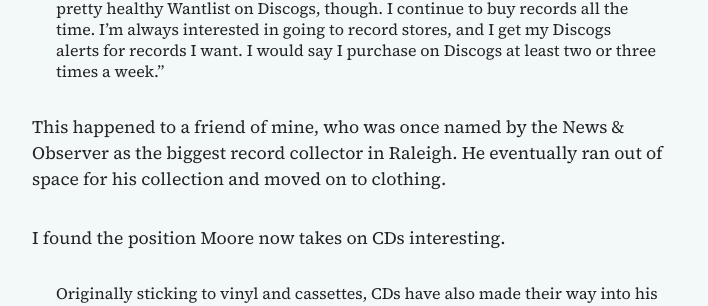
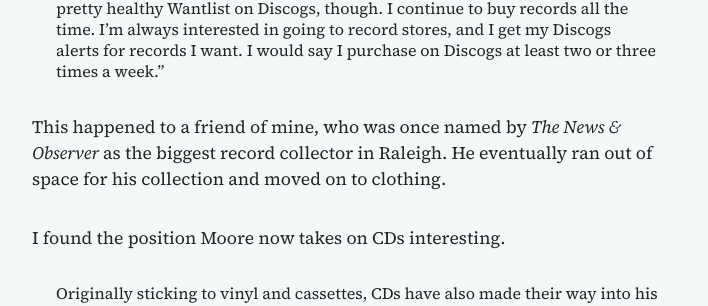
Before and after one commit to frostedechoes/canneddragons, a Jekyll site: the page built from _posts/2024-11-20-smells-like-records.md, in a window 1280 px wide. Shown: the part 316-622 px from the top of the page, without its empty margins (283-991 px from the left). Built offline with Jekyll 4.4.1, drawn with Linux system fonts in a browser that asks for light colours; nearby versions of some CDN libraries.

Commit message:
added italics

```diff
--- a/_posts/2024-11-20-smells-like-records.md
+++ b/_posts/2024-11-20-smells-like-records.md
@@ -10,7 +10,7 @@ Sam Tornow writes about [Thurston Moore and The Smell of Vinyl](https://www.disc
 
 > “I kind of have to draw some limitations with my responsibility toward my own budget. I can’t just be living, building furniture out of records. I [still] have a pretty healthy Wantlist on Discogs, though. I continue to buy records all the time. I’m always interested in going to record stores, and I get my Discogs alerts for records I want. I would say I purchase on Discogs at least two or three times a week.”
 
-This happened to a friend of mine, who was once named by the News & Observer as the biggest record collector in Raleigh. He eventually ran out of space for his collection and moved on to clothing.
+This happened to a friend of mine, who was once named by *The News & Observer* as the biggest record collector in Raleigh. He eventually ran out of space for his collection and moved on to clothing.
 
 I found the position Moore now takes on CDs interesting.
 
```
